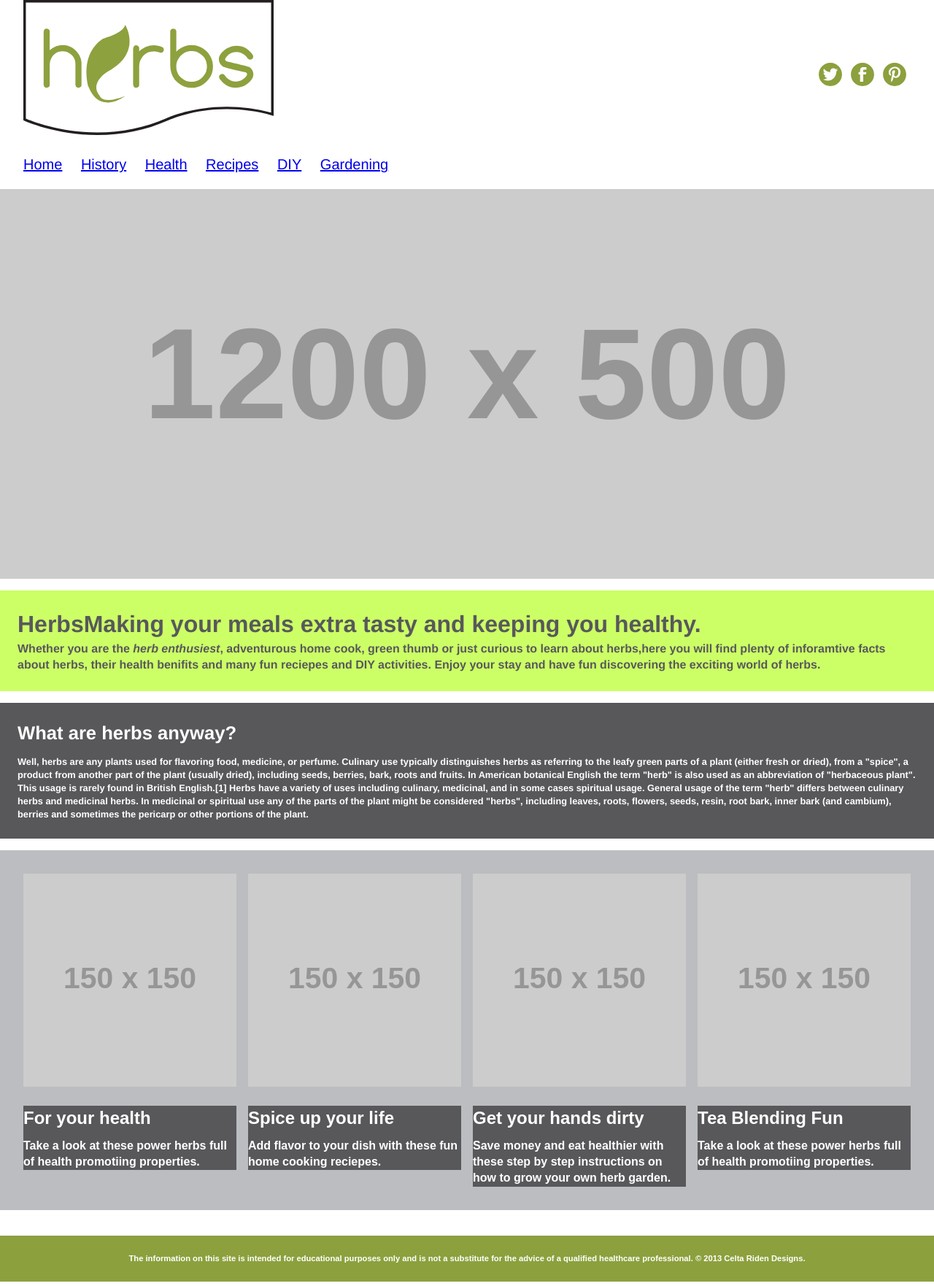
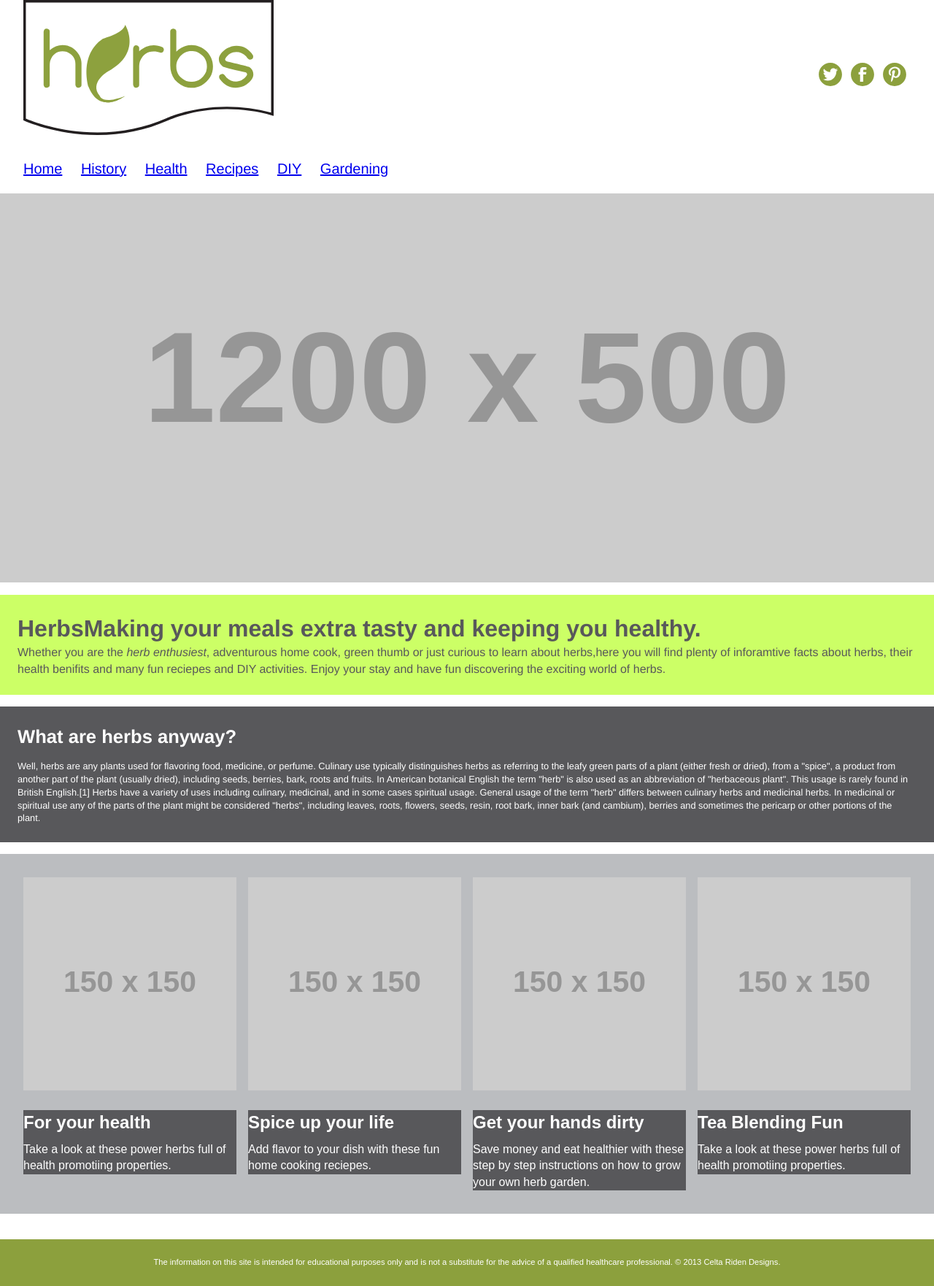
Before and after one commit to CeltaRiden/large-data-website, a Jekyll site: the page built from index.html, in a window 1280 px wide. Shown: the whole page at 73% size. Built offline with Jekyll 4.4.1, drawn with Linux system fonts in a browser that asks for light colours; Markdown is read by kramdown in place of the engine named in the settings.

```diff
--- a/_layouts/default.html
+++ b/_layouts/default.html
@@ -20,7 +20,7 @@
 
 		<div class="header-top">
 			<div class="herbs-logo">
-					<a href="{{site.baseurl}}/index.html"><img src="{{site.baseurl}}/img/herbslogo.svg" class="logo-img" alt="Herbs Logo"></a>
+					<h1><a href="{{site.baseurl}}/index.html"><img src="{{site.baseurl}}/img/herbslogo.svg" class="logo-img" alt="Herbs Logo"></a></h1>
 			</div>
 
 			<div class="social-media">
@@ -46,11 +46,11 @@
 		<nav class="header-bottom">
 			<ul class="nav-list">
 					<li class="nav-list-item nav-list-item-inline"><a href="{{site.baseurl}}/index.html">Home</a></li>
-					<li class="nav-list-item nav-list-item-inline"><a href="history.html">History</a></li>
-					<li class="nav-list-item nav-list-item-inline"><a href="health.html">Health</a></li>
-					<li class="nav-list-item nav-list-item-inline"><a href="{{site.baseurl}}/recipes.html">Recipes</a></li>
-					<li class="nav-list-item nav-list-item-inline"><a href="diy.html">DIY</a></li>
-					<li class="nav-list-item nav-list-item-inline"><a href="gardening.html">Gardening</a></li>
+					<li class="nav-list-item nav-list-item-inline"><a href="{{site.baseurl}}/history">History</a></li>
+					<li class="nav-list-item nav-list-item-inline"><a href="{{site.baseurl}}/health">Health</a></li>
+					<li class="nav-list-item nav-list-item-inline"><a href="{{site.baseurl}}/recipes">Recipes</a></li>
+					<li class="nav-list-item nav-list-item-inline"><a href="{{site.baseurl}}/diy">DIY</a></li>
+					<li class="nav-list-item nav-list-item-inline"><a href="{{site.baseurl}}/gardening">Gardening</a></li>
 			</ul>
 		</nav>
 
--- a/index.html
+++ b/index.html
@@ -15,7 +16,7 @@
 	<div class="intro">
 
 
-		<h2><strong>Herbs<strong>Making your meals extra tasty and keeping you healthy.</h2>
+		<h2><strong>Herbs</strong>Making your meals extra tasty and keeping you healthy.</h2>
 
 		<p>Whether you are the <em>herb enthusiest</em>, adventurous home cook, green thumb or just curious to learn about
 herbs,here you will find plenty of inforamtive facts about herbs, their health benifits and many fun reciepes and DIY activities. Enjoy your stay and have fun discovering the exciting world of herbs.
```
Also changed, not shown: other parts of _layouts/default.html (+1 -1 lines), other parts of index.html (+1 -0 lines), ia/structured-article-3.md (+2 -0 lines).
